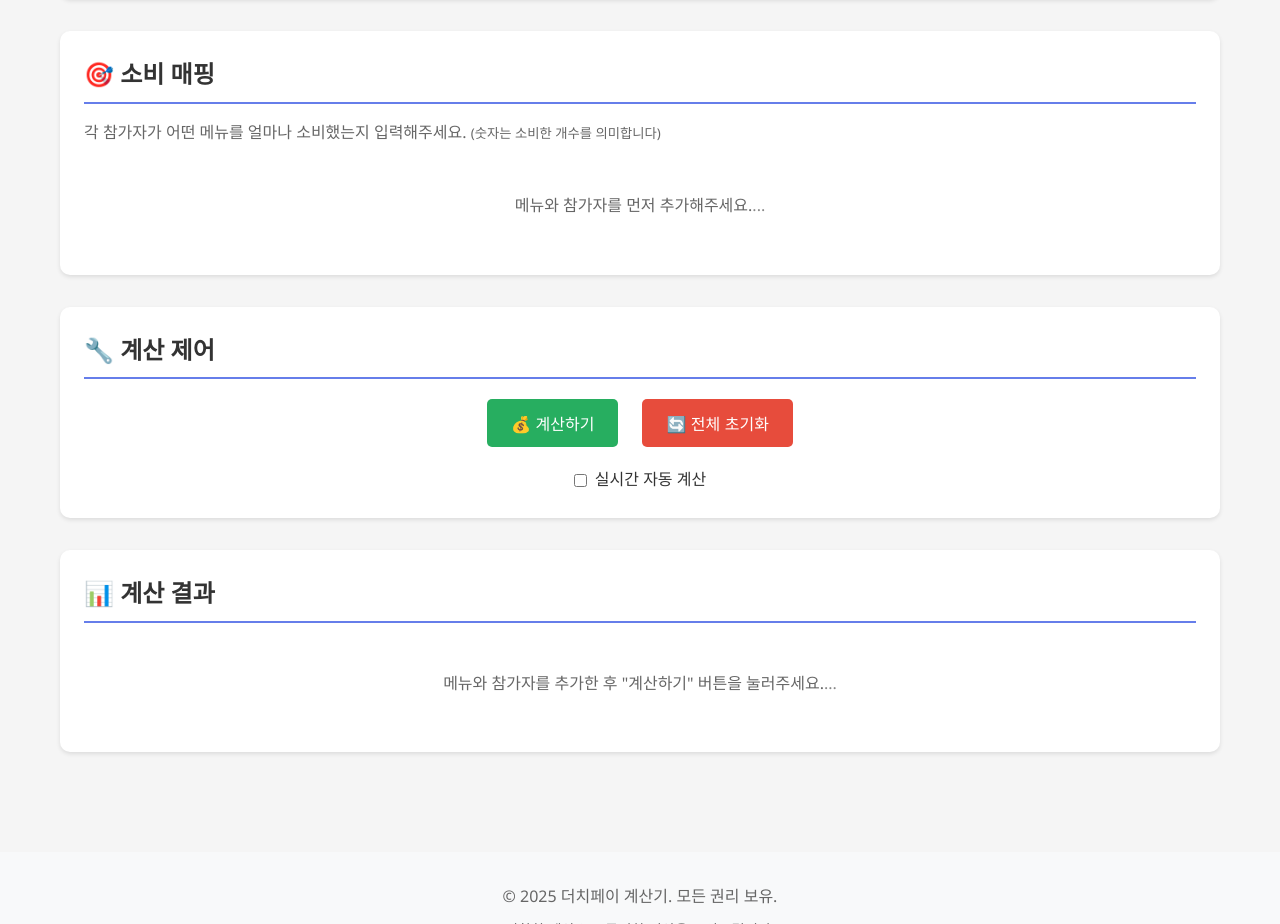
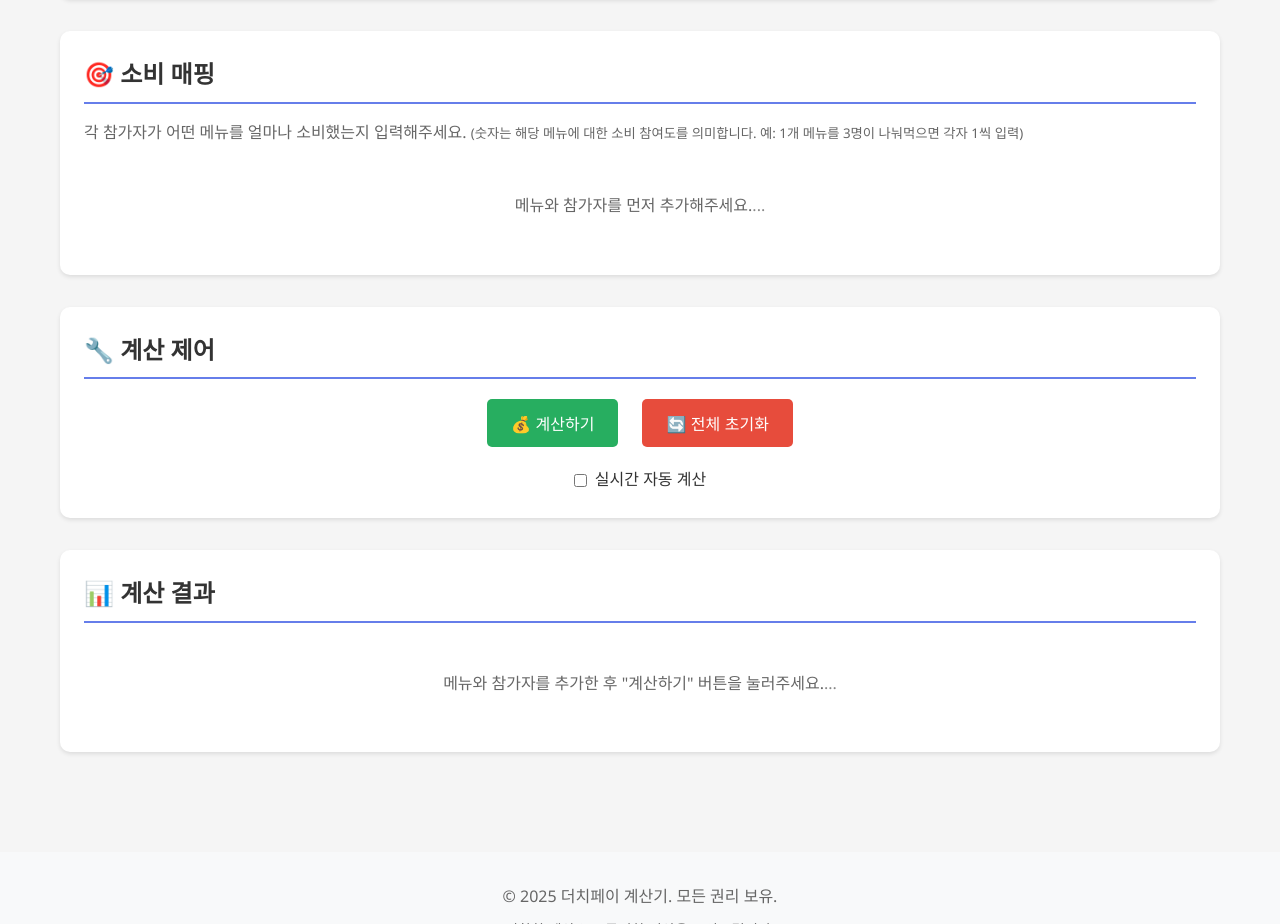
Before and after one commit to PocolGames/Dutch-Pay, a plain HTML site: page index.html in a window 1280 px wide. Shown: the part 860-1784 px from the top of the page. Drawn offline with Linux system fonts and the light colour scheme.

Commit message:
텍스트 수정

```diff
--- a/index.html
+++ b/index.html
@@ -103,7 +103,7 @@
             <h2 class="section-title">🎯 소비 매핑</h2>
             <p style="margin-bottom: 1rem; color: #666;">
                 각 참가자가 어떤 메뉴를 얼마나 소비했는지 입력해주세요.
-                <small>(숫자는 소비한 개수를 의미합니다)</small>
+                <small>(숫자는 해당 메뉴에 대한 소비 참여도를 의미합니다. 예: 1개 메뉴를 3명이 나눠먹으면 각자 1씩 입력)</small>
             </p>
 
             <!-- 소비 매트릭스 테이블 -->
```
Also changed, not shown: 1 other file.
